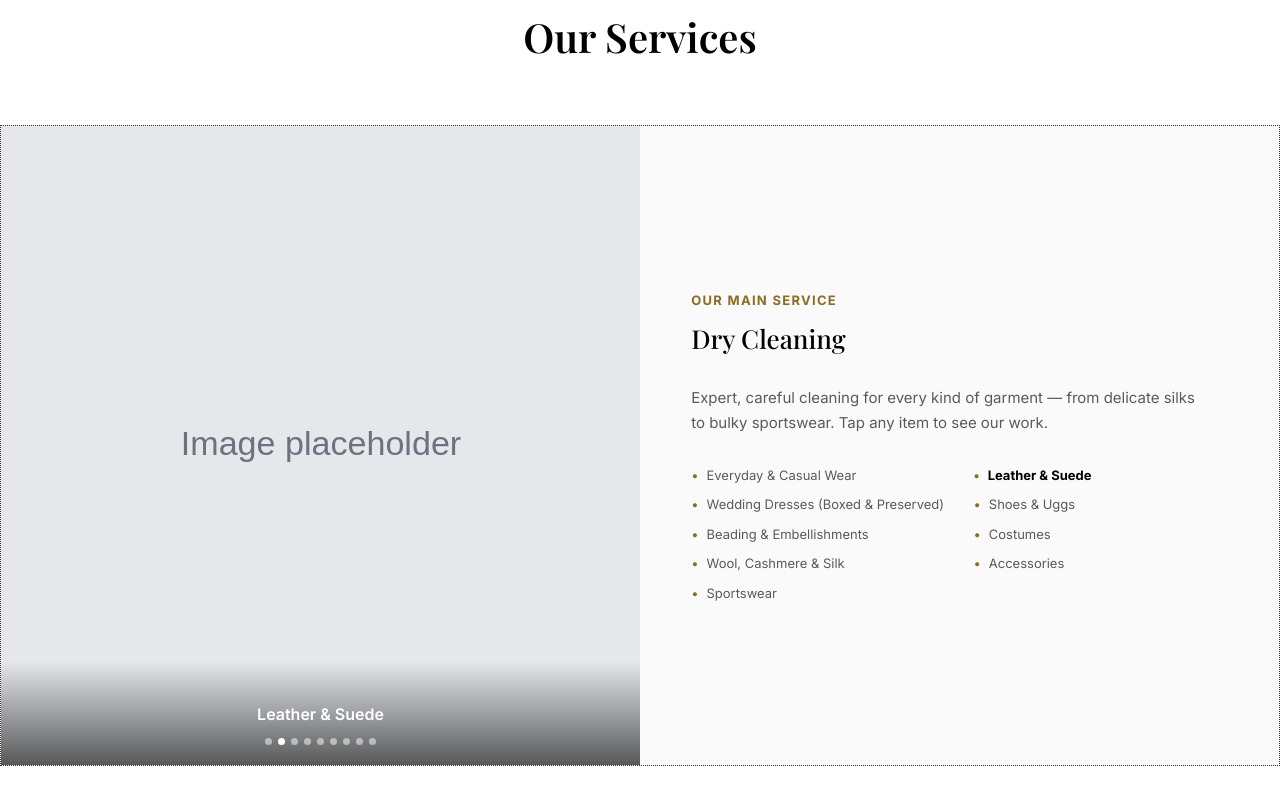
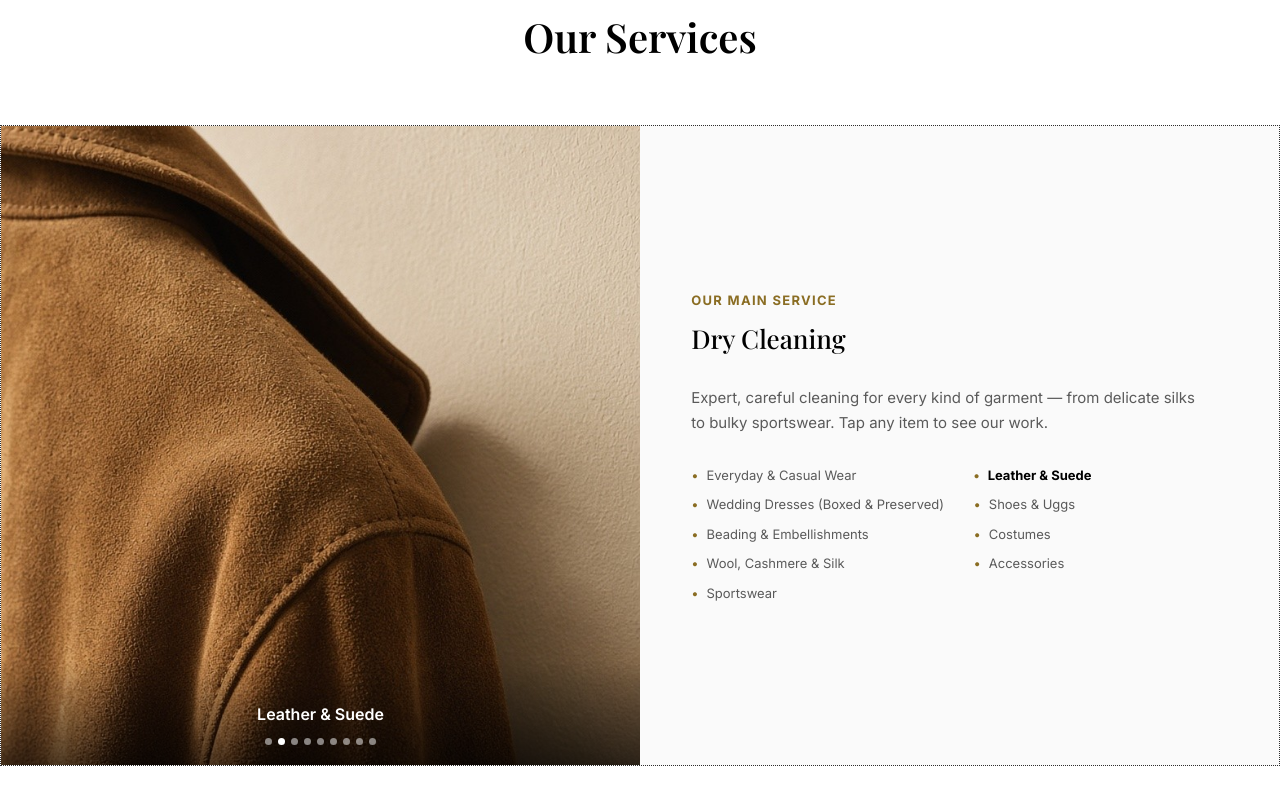
Before and after one commit to notEmmi/kandb, a React (Vite) app: page / in a window 1280 px wide. Shown: the part 961-1760 px from the top of the page. Built offline with nearby package versions, Linux system fonts and the light colour scheme; a web font is replaced by a local one.

Commit message:
replaced placeholder link with proper link for leather image, and correct custom typo

```diff
--- a/src/App.jsx
+++ b/src/App.jsx
@@ -14,7 +14,7 @@
 )}`
 
 const imageAssets = {
-  leatherImage: placeholderImage,
+  leatherImage: `${publicUrl}leather.jpg`,
   uggsImage: placeholderImage,
   weddingDressImage: placeholderImage,
   beddingImage: placeholderImage,
@@ -22,7 +22,7 @@ const imageAssets = {
   cashmereImage: placeholderImage,
   silkImage: placeholderImage,
   sportswearImage: placeholderImage,
-  customImage: placeholderImage,
+  customeImage: placeholderImage,
   accessoriesImage: placeholderImage,
   sewingMachineImage: placeholderImage,
   hungClothesImage: placeholderImage,
--- a/src/components/ServicesSection.jsx
+++ b/src/components/ServicesSection.jsx
@@ -7,7 +7,7 @@ const dryCleaningItems = [
   { id: 'wedding-dress', label: 'Wedding Dresses (Boxed & Preserved)', imageKey: 'weddingDressImage' },
   { id: 'shoes-uggs', label: 'Shoes & Uggs', imageKey: 'uggsImage' },
   { id: 'beading', label: 'Beading & Embellishments', imageKey: 'beddingImage' },
-  { id: 'costumes', label: 'Costumes', imageKey: 'customImage' },
+  { id: 'costumes', label: 'Costumes', imageKey: 'customeImage' },
   { id: 'wool-cashmere-silk', label: 'Wool, Cashmere & Silk', imageKey: 'woolImage' },
   { id: 'accessories', label: 'Accessories', imageKey: 'accessoriesImage' },
   { id: 'sportswear', label: 'Sportswear', imageKey: 'sportswearImage' },
```
